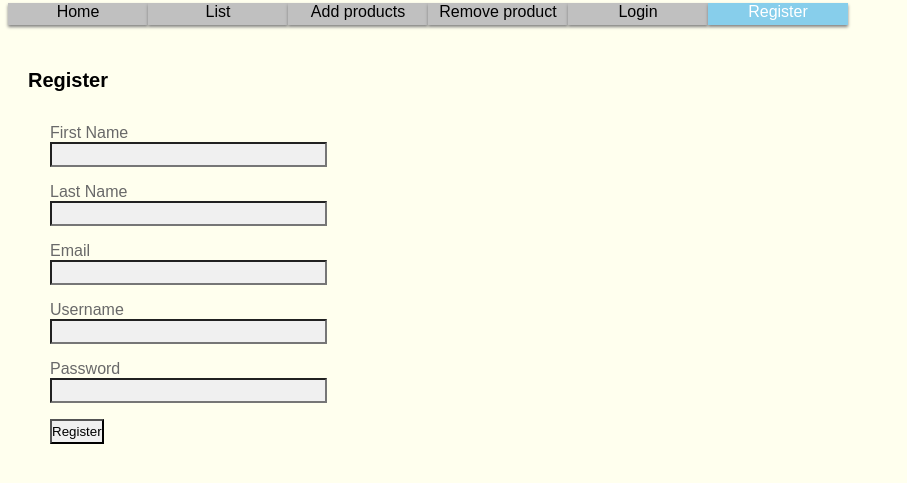
After one commit to OrJaku/shop-application, a Flask app: page /register in a window 1280 px wide. The commit adds this page. Shown: the top 483 px of the page, without its empty margins (0-907 px from the left). Run offline with Flask 2, Linux system fonts and the light colour scheme.

Commit message:
Task 4 - 3) Added new endpoints Login, Register, User but this functions are still unavailable

```diff
--- a/app/__init__.py
+++ b/app/__init__.py
@@ -1,10 +1,11 @@
 from flask import Flask
 from flask_sqlalchemy import SQLAlchemy
 from flask_migrate import Migrate
+from flask_login import LoginManager
 
 from .config import app_config
 db = SQLAlchemy()
-
+login = LoginManager()
 
 def create_app(config_shop):
 
--- /dev/null
+++ b/app/forms.py
@@ -0,0 +1,18 @@
+from flask_wtf import FlaskForm
+from wtforms import StringField, PasswordField, SubmitField
+from wtforms.validators import DataRequired, Email
+
+
+class RegisterForm(FlaskForm):
+    firstname = StringField('First Name', validators=[DataRequired()])
+    lastname = StringField('Last Name', validators=[DataRequired()])
+    username = StringField('Username', validators=[DataRequired()])
+    password = PasswordField('Password', validators=[DataRequired()])
+    email = StringField('Email', validators=[DataRequired(), Email()])
+    submit = SubmitField('Register')
+
+
+class LoginForm(FlaskForm):
+    username = StringField('Username', validators=[DataRequired()])
+    password = PasswordField('Password', validators=[DataRequired()])
+    submit = SubmitField('Sing In')
--- a/app/shop/views.py
+++ b/app/shop/views.py
@@ -1,8 +1,9 @@
 from .. import db
-from flask import render_template, request, url_for, redirect, flash
-from ..models import Product
+from flask import render_template, request, url_for, redirect, flash, Blueprint
+from flask_login import login_user, login_required, current_user
+from app.forms import LoginForm, RegisterForm
+from ..models import Product, User
 from colorama import Fore, Style  # test
-from flask import Blueprint
 
 shop = Blueprint('shop', __name__, template_folder='templates')
 
@@ -10,6 +11,39 @@ shop = Blueprint('shop', __name__, template_folder='templates')
 @shop.route('/')
 def home():
     return render_template("home.html")
+
+
+@shop.route('/login', methods=["GET", "POST"])
+def login():
+    # if current_user.is_authenticated:
+    #     return redirect(url_for('home'))
+    form = LoginForm()
+    if form.validate_on_submit():
+        user = User.query.filter_by(username=form.username.data).first()
+        if user is None or not user.check_password(form.password.data):
+            flash('Invalid login or password', 'error')
+            return redirect(url_for('login'))
+        login_user(user)
+        return redirect(url_for('shop.home'))
+    return render_template('login.html', title='Sing In', form=form)
+
+
+@shop.route('/register', methods=["POST", "GET"])
+def register():
+    form = RegisterForm()
+    if form.validate_on_submit():
+        user = User(firstname=form.firstname.data,
+                    lastname=form.lastname.data,
+                    username=form.username.data,
+                    email=form.email.data,
+                    password=form.password.data)
+        db.session.add(user)
+        db.commit()
+        flash('Registered successfully', 'success')
+        print(Fore.YELLOW + 'user', user)  # test#
+        print(Style.RESET_ALL)  # test
+        return redirect(url_for(login))
+    return render_template('register.html', title='Register', form=form)
 
 
 @shop.route('/products')
@@ -71,3 +105,11 @@ def shop_list():
     return render_template("shop_list.html", products_list=products_list,
                            products_name=products_name, products_price=products_price,
                            products_id=products_id)
+
+
+@shop.route('/users', methods=['GET'])
+def users():
+    users_list = db.session.query(User).all()
+    print(Fore.MAGENTA + 'Users', users_list)  # test#
+    print(Style.RESET_ALL)  # test
+    return render_template("users.html", users_list=users_list)
--- a/app/static/style.css
+++ b/app/static/style.css
@@ -50,7 +50,11 @@ padding-bottom: 4em;
 body#home a#home,
 body#products a#products,
 body#shop_list a#shop_list,
-body#remove a#remove {
+body#remove a#remove,
+body#login a#login,
+body#register a#register
+
+{
 	color: #FFFFFF;
 	background: #87CEEB;
 }
--- a/app/templates/body.html
+++ b/app/templates/body.html
@@ -12,6 +12,8 @@
         <li><a href="{{ url_for('shop.shop_list') }}" id="shop_list" >List</a></li>
         <li><a href="{{ url_for('shop.products') }}" id="products" >Add products</a></li>
         <li><a href="{{ url_for('shop.remove') }}" id="remove" >Remove product</a></li>
+        <li><a href="{{ url_for('shop.login') }}" id="login">Login</a></li>
+        <li><a href="{{ url_for('shop.register') }}" id="register">Register</a></li>
     </ul>
   </div>
    <h1>{% block h1 %}{% endblock %}</h1>
--- /dev/null
+++ b/app/templates/register.html
@@ -0,0 +1,32 @@
+{% extends "body.html" %}
+{% block title %}Register{% endblock%}
+{% block h1 %}Register{% endblock%}
+{% block page %}
+
+<body id="register">
+    <form action="" method="post" novalidate>
+        <p>
+            {{form.firstname.label}}<br>
+            {{form.firstname(size=32) }}<br>
+        </p>
+        <p>
+            {{form.lastname.label}}<br>
+            {{form.lastname(size=32) }}<br>
+        </p>
+        <p>
+            {{form.email.label}}<br>
+            {{form.email(size=32) }}<br>
+        </p>
+        <p>
+            {{form.username.label}}<br>
+            {{form.username(size=32) }}<br>
+        </p>
+        <p>
+            {{form.password.label}}<br>
+            {{form.password (size=32) }}<br>
+        </p>
+        <p>{{ form.submit() }}</p>
+    </form>
+</body>
+
+{% endblock %}
```
Also changed, not shown: app/models.py (+26 -4 lines), app/templates/login.html (added, +21 -0 lines), app/templates/users.html (added, +18 -0 lines), migrations/versions/94c76bbe1ff3_.py (added, +42 -0 lines).
